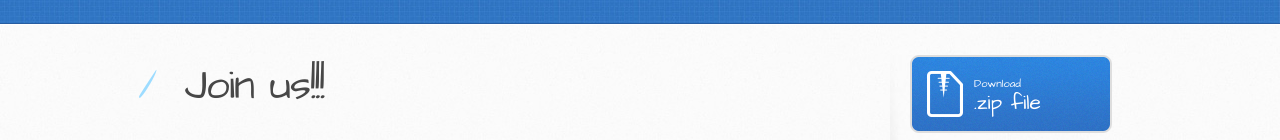
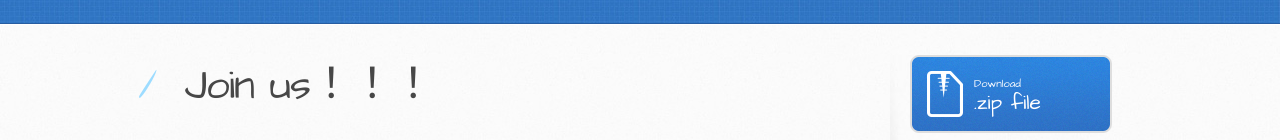
Before and after one commit to XiangSean/database, a plain HTML site: page index.html in a window 1280 px wide. Shown: the part 249-389 px from the top of the page. Drawn offline with Linux system fonts and the light colour scheme.

Commit message:
Update index.html

```diff
--- a/index.html
+++ b/index.html
@@ -29,7 +29,7 @@
       <div class="inner clearfix">
         <section id="main-content">
           <h1>
-<a id="join-us" class="anchor" href="#join-us" aria-hidden="true"><span aria-hidden="true" class="octicon octicon-link"></span></a>Join us!!!</h1>
+<a id="join-us" class="anchor" href="#join-us" aria-hidden="true"><span aria-hidden="true" class="octicon octicon-link"></span></a>Join us！！！</h1>
 
 <h2>
 <a id="group-number-in-qq257229574" class="anchor" href="#group-number-in-qq257229574" aria-hidden="true"><span aria-hidden="true" class="octicon octicon-link"></span></a>Group number in QQ:257229574</h2>
```
